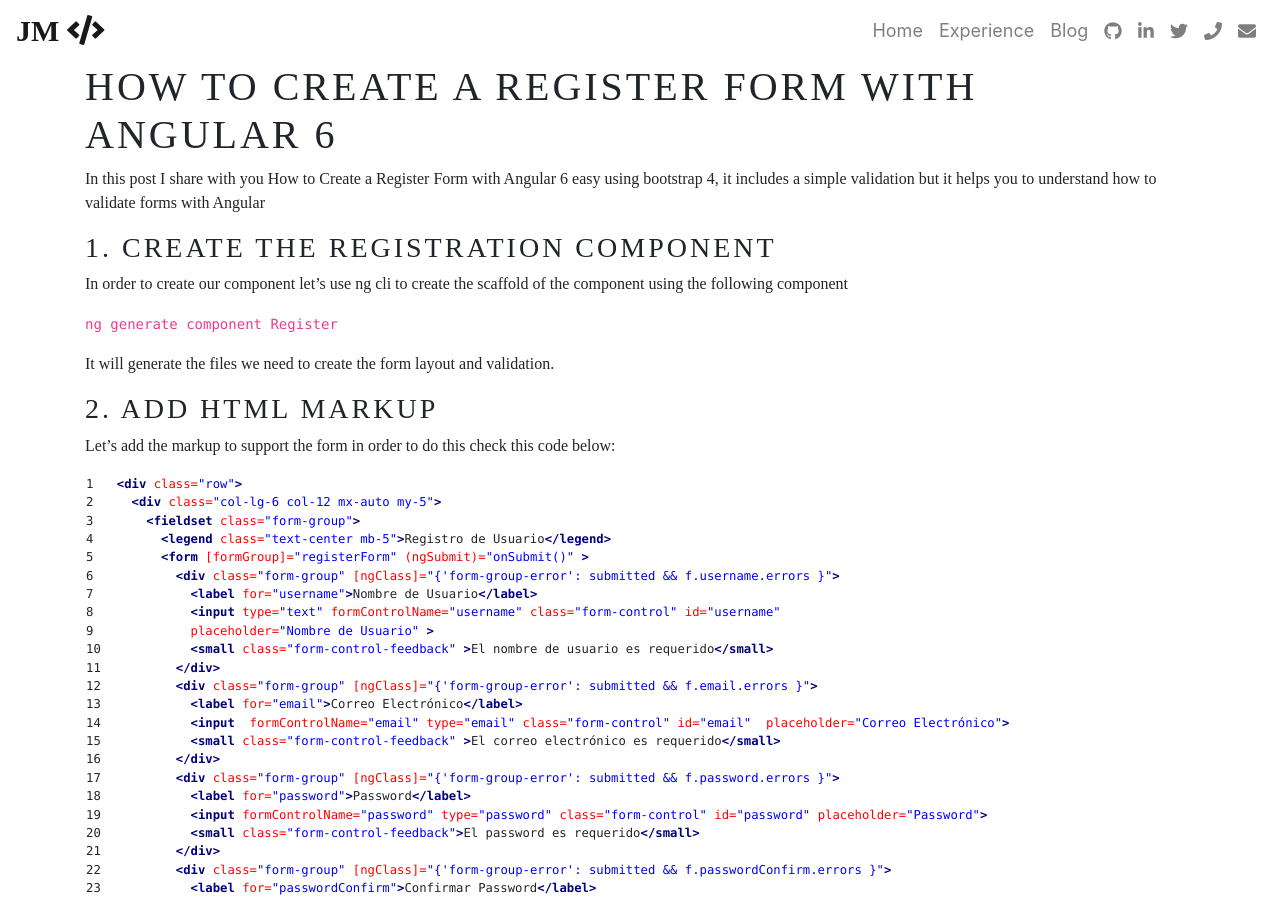
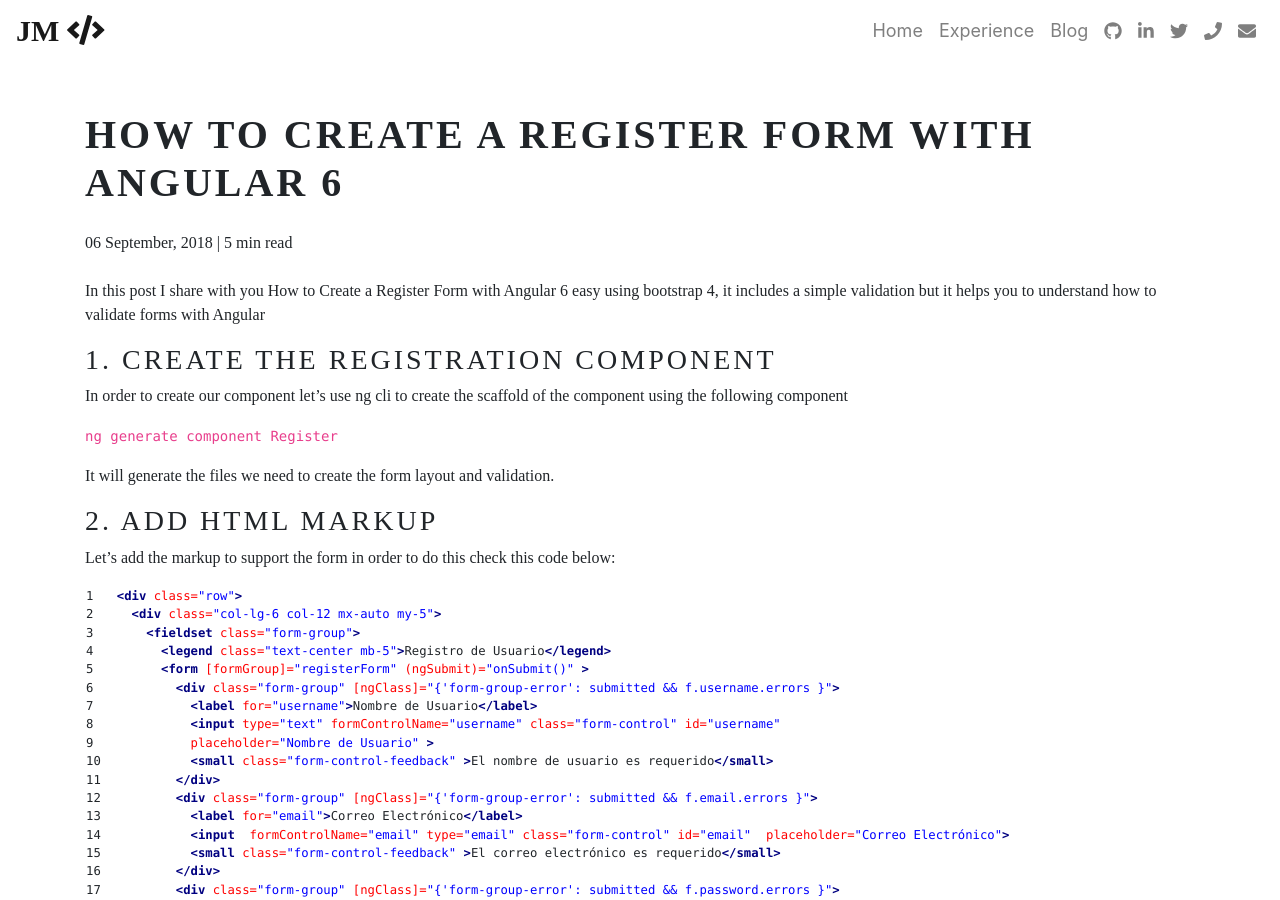
Before and after one commit to jmonterroso/jmonterroso.github.io, a Jekyll site: the page built from _posts/2018-09-06-create-a-register-form-with-angular-6.markdown, in a window 1280 px wide and 900 px high. Built offline with Jekyll 4.4.1, drawn with Linux system fonts in a browser that asks for light colours; nearby versions of some CDN libraries; comment, search, counter and statistics services are not loaded.

Commit message:
Adding disqus comments into my blog

```diff
--- a/_layouts/post.html
+++ b/_layouts/post.html
@@ -2,11 +2,34 @@
 layout: core
 ---
 
-<div class="container">
+<div class="container my-5">
     <div class="row">
-        <div class="col-12">
-            <h1> {{ page.title }}</h1>
+        <div class="col-12 ">
+            <h1 class="fw-900"> {{ page.title }}</h1>
+            <p class="my-4">{{ page.date | date: '%d %B, %Y' }} |  {{ page.reading_time }} read</p>
             {{ content }}
+            {% if page.comments %}
+                <div id="disqus_thread"></div>
+                <script>
+
+                    /**
+                     *  RECOMMENDED CONFIGURATION VARIABLES: EDIT AND UNCOMMENT THE SECTION BELOW TO INSERT DYNAMIC VALUES FROM YOUR PLATFORM OR CMS.
+                     *  LEARN WHY DEFINING THESE VARIABLES IS IMPORTANT: https://disqus.com/admin/universalcode/#configuration-variables*/
+                    /*
+                    var disqus_config = function () {
+                    this.page.url = PAGE_URL;  // Replace PAGE_URL with your page's canonical URL variable
+                    this.page.identifier = PAGE_IDENTIFIER; // Replace PAGE_IDENTIFIER with your page's unique identifier variable
+                    };
+                    */
+                    (function() { // DON'T EDIT BELOW THIS LINE
+                        var d = document, s = d.createElement('script');
+                        s.src = 'https://jayson-website.disqus.com/embed.js';
+                        s.setAttribute('data-timestamp', +new Date());
+                        (d.head || d.body).appendChild(s);
+                    })();
+                </script>
+                <noscript>Please enable JavaScript to view the <a href="https://disqus.com/?ref_noscript">comments powered by Disqus.</a></noscript>
+            {% endif %}
         </div>
     </div>
 </div>
--- a/_posts/2018-09-06-create-a-register-form-with-angular-6.markdown
+++ b/_posts/2018-09-06-create-a-register-form-with-angular-6.markdown
@@ -4,6 +4,8 @@ title:  "How to Create a Register Form with Angular 6"
 date:   2018-09-06 08:46:02 -0600
 categories: frontend angular forms
 # image: hyperapp-fundamentals.png
+reading_time: 5 min
+comments: true
 ---
 
 In this post I share with you How to Create a Register Form with Angular 6 easy using bootstrap 4, it includes a simple validation but it helps you to understand how to validate forms with Angular
```
